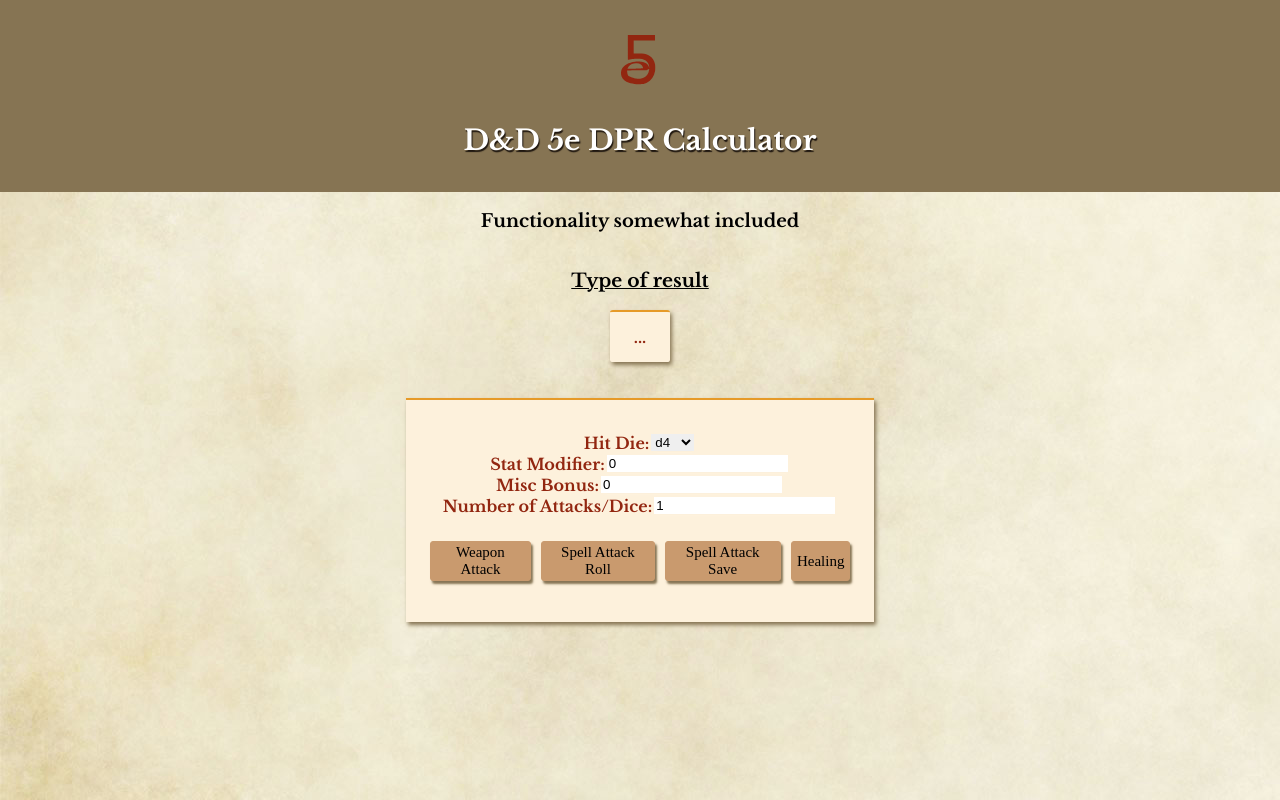
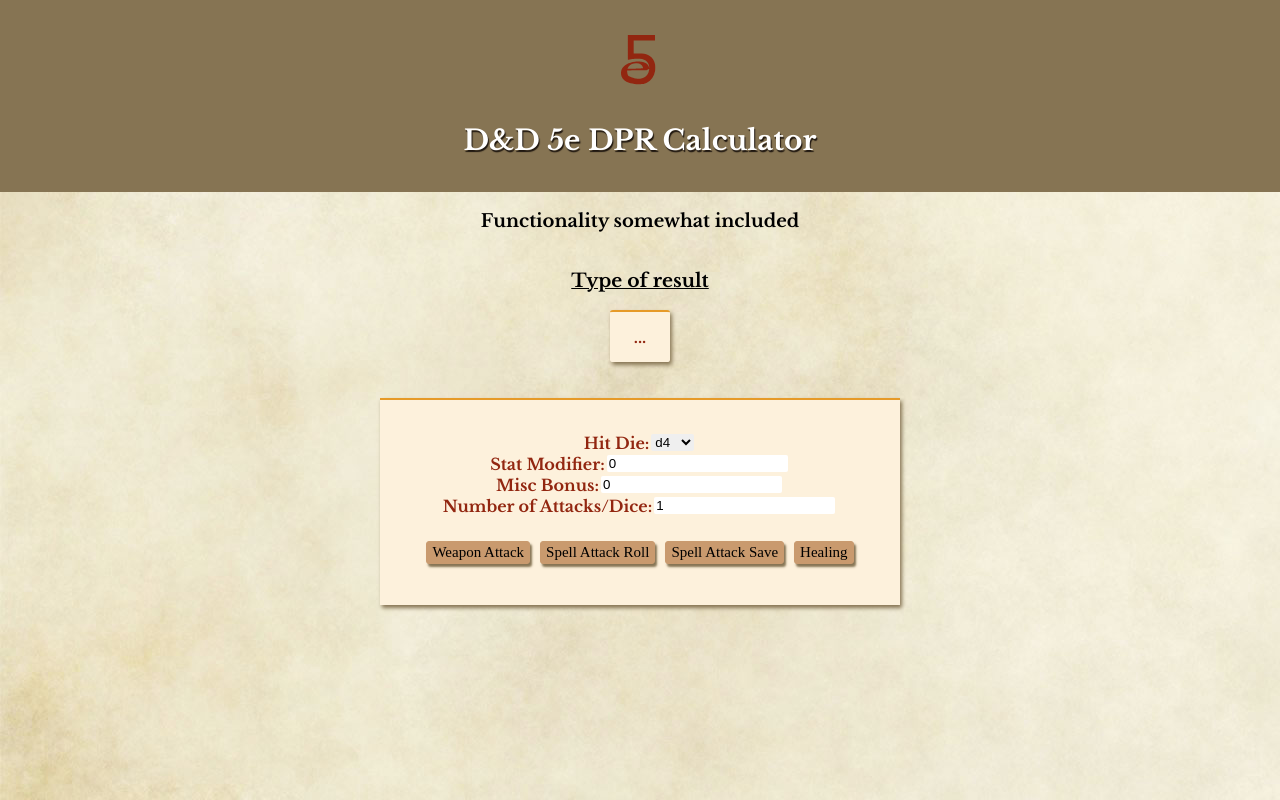
Before and after one commit to SpencerMcFadden/Combat-Calculator, a React (Create React App) app: page / in a window 1280 px wide. Built offline with nearby package versions, Linux system fonts and the light colour scheme; a web font is replaced by a local one.

Commit message:
Flex tweaks and transition edits.

```diff
--- a/src/App.css
+++ b/src/App.css
@@ -1,6 +1,12 @@
 .App {
   font-family: 'Libre Baskerville', serif;
   text-align: center;
+}
+
+.App-body {
+  display: flex;
+  justify-content: center;
+  flex-flow: row wrap;
 }
 
 .App-logo {
@@ -21,38 +27,40 @@
 }
 
 .App-intro {
+  display: inline-flex;
   font-size: large;
 }
 
 .Calculator {
-  display: flex;
-  flex-direction: column;
   align-items: center;
+  display: inherit;
+  flex-flow: column wrap;
+  width: 50%;
 }
 
 .Calculator-input {
+  align-items: center;
   display: inherit;
-  align-items: center;
   justify-content: center;
-  width: 60%;
+  width: 100%;
 }
 
 .Combat-form {
+  align-items: center;
   background: #FDF1DC;
   border-top: 2px solid #E69A28;
   box-shadow: 2px 3px .25em #867453;
   display: inherit;
   flex-flow: column wrap;
-  align-items: center;
   margin: 2.25em;
   padding: 2em .25em 1em;
-  width: 60%;
+  width: 80%;
 }
 
 .Combat-form label {
+  align-items: flex-end;
   color: #922610;
   display: inherit;
-  align-items: flex-end;
   padding-left: 1em;
   padding-right: 1em;
   width: auto;
@@ -79,18 +87,20 @@
 .Formulas:hover {
   background-color: #dbb592;
   border-color: #dbb592;
-  transition: .25s ease-in;
+  cursor: pointer;
+  transition: .2s ease-in;
 }
 
 .Formulas:active {
   background-color: #aa815a;
   border-color: #aa815a;
-  transition: .1s;
+  transition: .02s;
 }
 
 .Label-holder {
+  align-items: center;
   display: inherit;
-  flex-flow: row wrap;
+  flex-flow: column wrap;
   justify-content: center;
 }
 
@@ -119,14 +129,22 @@
   text-decoration: underline;
 }
 
+input[type=number] {
+  border-radius: 2px;
+}
+
 input, select {
-  margin: 2px;
   border: none;
   box-shadow: 1px 1px 2px #FDF1DC;
-  transition: .35s ease-in;
+  margin: 2px;
+  transition: .2s ease-in;
 }
 
 input:focus, select:focus {
   box-shadow: 1px 1px .2em #E69A28;
   transition: .35s ease-in;
 }
+
+select[type=number] {
+  border-radius: 2px;
+}
--- a/src/App.js
+++ b/src/App.js
@@ -117,8 +117,10 @@
         <p className="App-intro">
           Functionality somewhat included
         </p>
-        <Calc formulas={this.state.formulas} dice={this.state.dice} stats={this.state.stats}
-          onChange={this.handleStatChange} onSubmit={this.handleSubmit} />
+        <div className="App-body">
+          <Calc formulas={this.state.formulas} dice={this.state.dice} stats={this.state.stats}
+            onChange={this.handleStatChange} onSubmit={this.handleSubmit} />
+        </div>
       </div>
     );
   }
```
